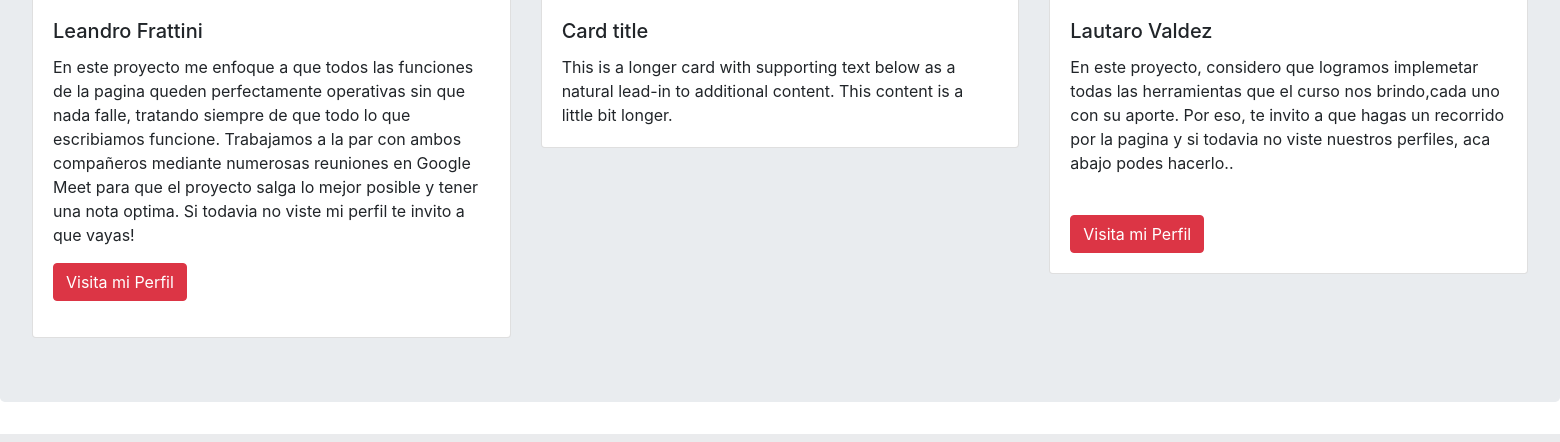
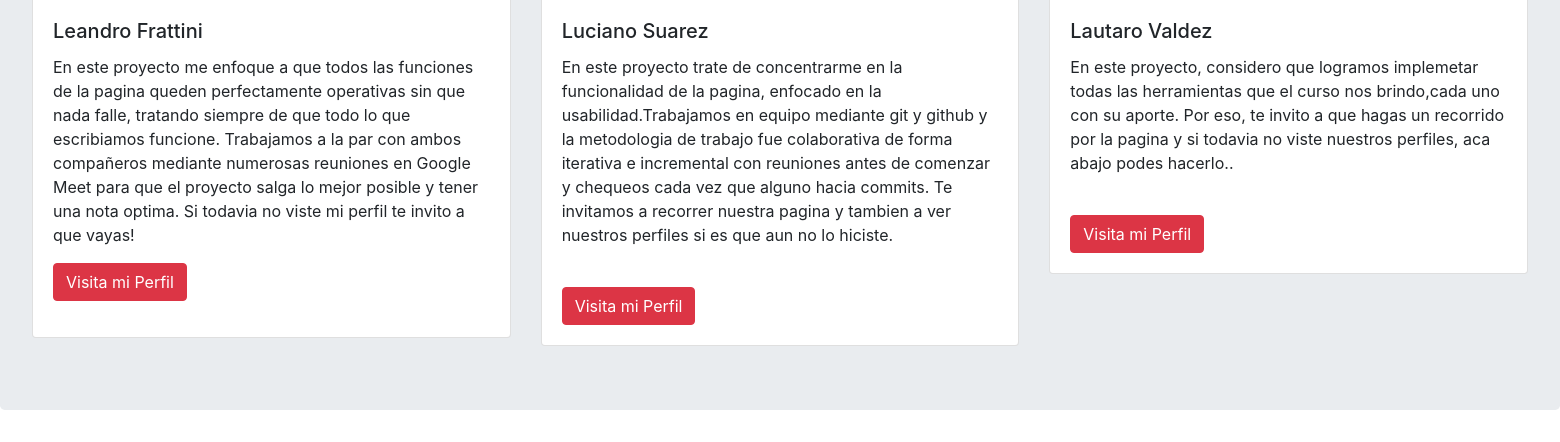
Before and after one commit to LucianoSuarez701/proyecto_final, a Django app: page /about/ in a window 1560 px wide. Shown: the part 737-1179 px from the top of the page. Run offline with Django 4.2, Linux system fonts and the light colour scheme; a user stored in the database is signed in; parts of the project's set-up code (start-up, migrations or seed data) failed here and were passed over.

Commit message:
card de Luciano en About

```diff
--- a/templates/about.html
+++ b/templates/about.html
@@ -22,10 +22,14 @@
     </div>
     <div class="col">
       <div class="card">
-        <img src="..." class="card-img-top" alt="...">
+        <img src="https://media-exp1.licdn.com/dms/image/C4D03AQG0MJteNDb6Lg/profile-displayphoto-shrink_800_800/0/1645013272747?e=1661990400&v=beta&t=l6egLcuufBnSWxeBJ7OUrNTm7ME_lWxkCQZ7O0knswA" class="card-img-top" alt="...">
         <div class="card-body">
-          <h5 class="card-title">Card title</h5>
-          <p class="card-text">This is a longer card with supporting text below as a natural lead-in to additional content. This content is a little bit longer.</p>
+          <h5 class="card-title">Luciano Suarez</h5>
+          <p class="card-text">En este proyecto trate de concentrarme en la funcionalidad de la pagina, enfocado en la usabilidad.Trabajamos en equipo mediante git y github
+            y la metodologia de trabajo fue colaborativa de forma iterativa e incremental con reuniones antes de comenzar y chequeos cada vez que alguno hacia commits.
+            Te invitamos a recorrer nuestra pagina y tambien a ver nuestros perfiles si es que aun no lo hiciste. </p>
+          <br>
+          <a class="btn btn-danger btn-lg-text-center" href="/luciano/" role="button">Visita mi Perfil</a>
         </div>
       </div>
     </div>
```
